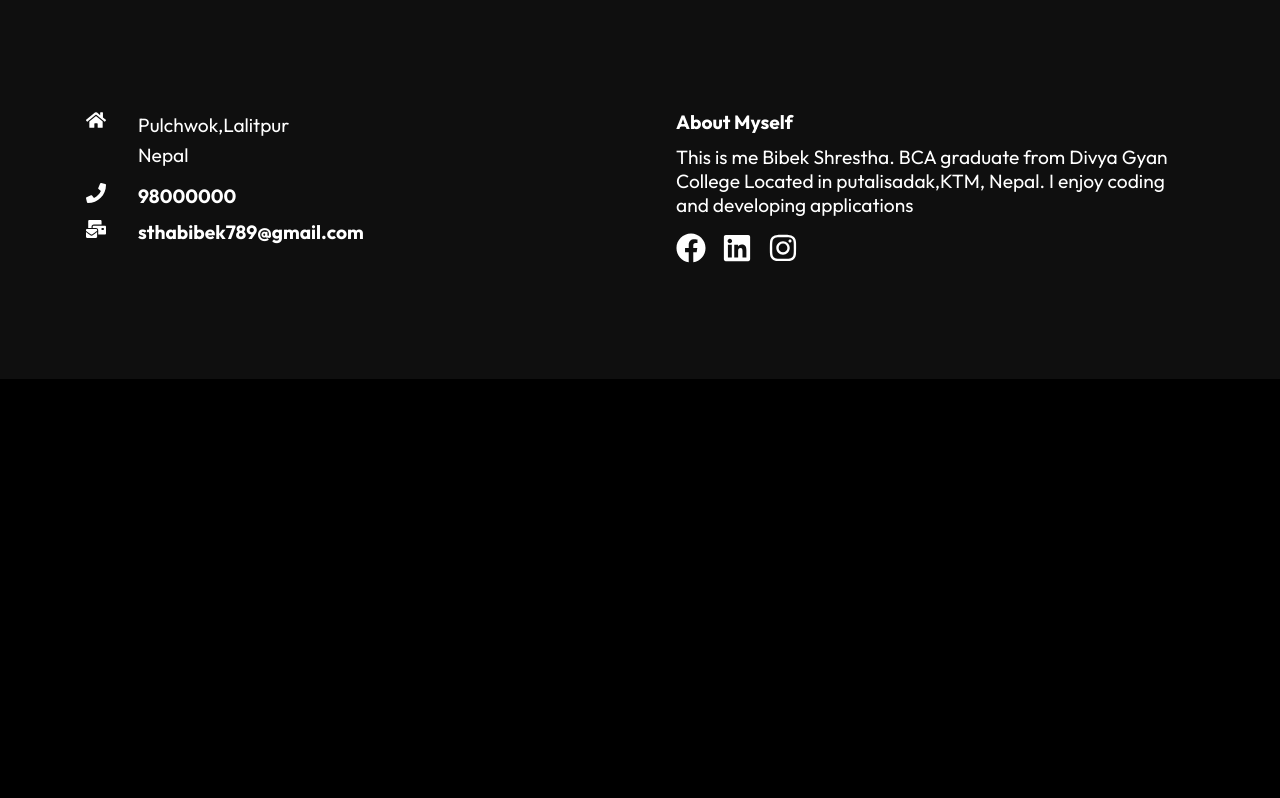
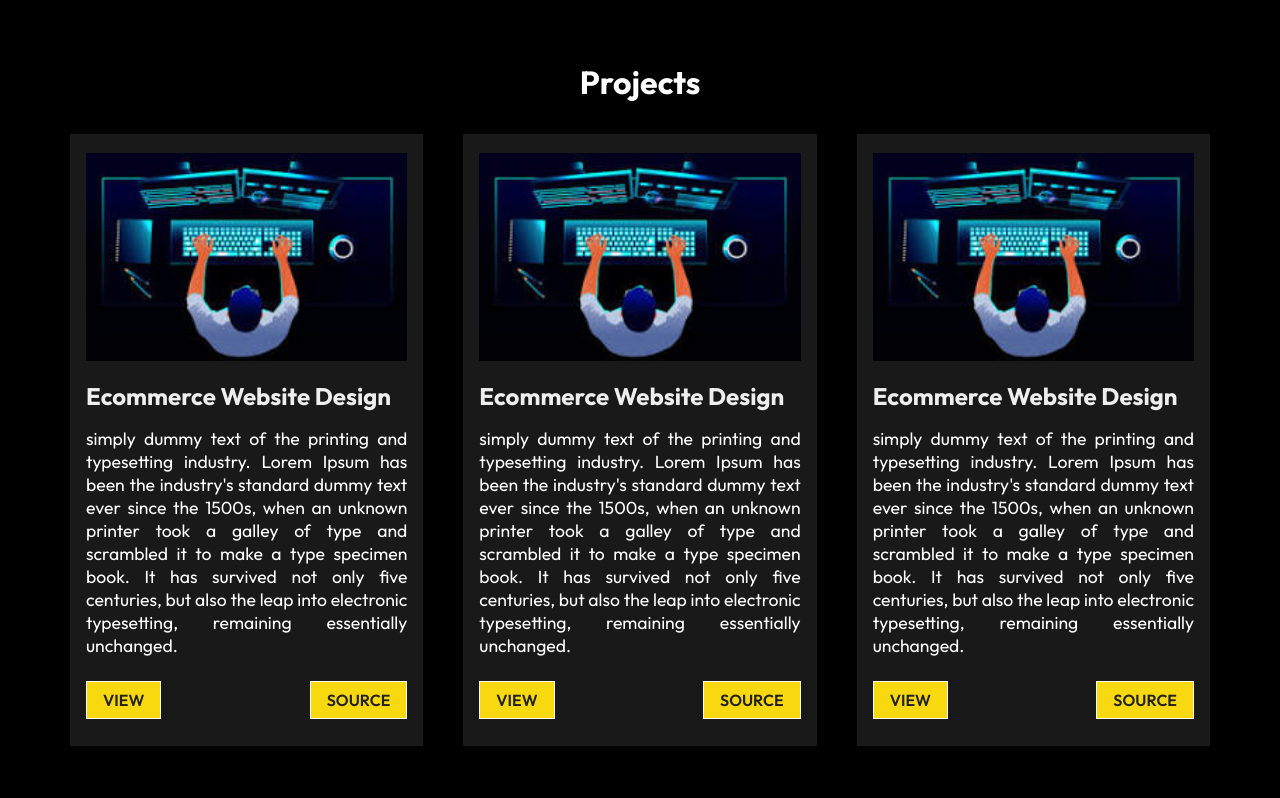
Before and after one commit to Vivek-Shrestha/portfolio, a React (Create React App) app: page / in a window 1280 px wide. Shown: the part 802-1600 px from the top of the page. Before the commit the page ends 1181 px from the top, so only its background shows below. Built offline with nearby package versions, Linux system fonts and the light colour scheme.

Commit message:
Dynamic card design

```diff
--- a/package.json
+++ b/package.json
@@ -4,6 +4,7 @@
   "private": true,
   "dependencies": {
     "@testing-library/jest-dom": "^5.17.0",
+   "@babel/plugin-proposal-private-property-in-object": "^1.0.0",
     "@testing-library/react": "^13.4.0",
     "@testing-library/user-event": "^13.5.0",
     "react": "^18.2.0",
--- /dev/null
+++ b/src/components/AboutContent.js
@@ -0,0 +1,34 @@
+import { Link } from "react-router-dom"
+import "./AboutContentStyles.css"
+
+import React from 'react'
+import React1 from "../assets/image.jpg"
+import React2 from "../assets/image.jpg"
+
+
+const AboutContent = () => {
+  return (
+    <div className="about">
+        <div className="left">
+            <h1>Who Am I?</h1>
+            <p>Hello i m  Software developer</p>
+            <Link to={"/contact"}>
+                <button className="btn">contact</button>
+            </Link>
+        </div>
+        <div className="right">
+            <div className="img-container">
+                <div className="img-stack top">
+                    <img src={React1} className="img" alt="true"/>
+                </div>
+                <div className="img-stack bottom">
+                    <img src={React2} className="img" alt="true"/>
+                </div>
+            </div>
+        </div>
+
+    </div>
+  )
+}
+
+export default AboutContent
--- /dev/null
+++ b/src/components/AboutContentStyles.css
@@ -0,0 +1,54 @@
+.about{
+    width: 100%;
+    margin: 3rem 0;
+    display: flex;
+    align-items: center;
+    justify-content: center;
+flex-wrap: wrap;
+height: 100%;
+}
+
+.about .left{
+    text-align: center;
+    margin: auto;
+    padding: 1rem;
+    max-width: 350px;
+}
+
+.about .left p{
+    margin: 1.2rem 0;
+}
+
+.about .right{
+    max-width: 720px;
+
+}
+
+.right .img-container{
+    display: grid;
+    grid-template-columns: repeat(12,1fr);
+    position: relative;
+    align-items: center;
+    text-align: center;
+
+}
+
+.right .img{
+    max-width: 90%;
+    border: 1px solid #333;
+
+}
+
+.right .top{
+    grid-column: 1 / span 8;
+    grid-row: 1;
+    padding-top: 20%;
+    z-index: 6;
+}
+
+.right .bottom{
+    grid-column: 4 / -1 ;
+    grid-row: 1;
+
+    z-index: 5;
+}
--- /dev/null
+++ b/src/components/Form.js
@@ -0,0 +1,27 @@
+import "./FormStyles.css"
+
+import React from 'react'
+
+const Form = () => {
+  return (
+    <div className="form">
+        <form>
+            <label>Your Name</label>
+            <input type="text"></input>
+
+            <label>Your Email</label>
+            <input type="email"></input>
+
+            <label>Subject</label>
+            <input type="text"></input>
+
+            <label>Your Message</label>
+            <textarea rows="6" placeholder="Type your message"/>
+
+            <button className="btn">Submit</button>
+        </form>
+    </div>
+  )
+}
+
+export default Form
--- /dev/null
+++ b/src/components/FormStyles.css
@@ -0,0 +1,21 @@
+label{
+    color: #fff;
+    margin-bottom: 0.5rem;
+}
+
+form{
+    display: flex;
+    flex-direction: column;
+    padding: 4rem 1rem;
+    margin: auto;
+    max-width: 600px;
+}
+
+form input, form textarea{
+    margin-bottom: 1rem;
+    padding: 10px 18px;
+    font-size: 1.2rem;
+    background-color: rgba(255, 255, 255, 0.1);
+    border-color:rgba(255, 255, 255, 0.1) ;
+    color: #f4f4f4;
+}
--- /dev/null
+++ b/src/components/Work.js
@@ -0,0 +1,30 @@
+import "./WorkCardStyles.css"
+import WorkCard from "./WorkCard"
+import WorkCardData from "./WorkCardData"
+
+import React from 'react'
+
+
+const Work = () => {
+  return (
+    <div className="work-container">
+        <h1 className="project-heading">Projects</h1>
+        <div className="project-container">
+            {WorkCardData.map((val,ind) =>{
+               return(
+                <WorkCard
+                key={ind}
+                imgsrc={val.imgsrc}
+                title={val.title}
+                text={val.text}
+                view={val.view}
+                />
+               )
+            })}
+
+        </div>
+    </div>
+  )
+}
+
+export default Work
--- a/src/components/WorkCard.js
+++ b/src/components/WorkCard.js
@@ -1,29 +1,24 @@
 import "./WorkCardStyles.css"
 
 import React from 'react'
-import pro1 from "../assets/image.jpg"
+
 import { NavLink } from "react-router-dom"
 
-const WorkCard = () => {
+const WorkCard = (props) => {
   return (
-    <div className="work-container">
-        <h1 className="project-heading">Projects</h1>
-        <div className="project-container">
     <div className="project-card">
-                <img src={pro1} alt="image"/>
-                <h2 className="project-title">Project Title</h2>
+    <img src={props.imgsrc} alt="image"/>
+    <h2 className="project-title">{props.title}</h2>
     <div className="pro-details">
-                    <p>This is a project paragraph</p>
+        <p>{props.text}</p>
         <div className="pro-btns">
-                        <NavLink to="url.com" className="btn">View</NavLink>
+            <NavLink to={props.view} className="btn">View</NavLink>
             <NavLink to="url.com" className="btn">Source</NavLink>
 
         </div>
     </div>
 
 </div>
-        </div>
-    </div>
   )
 }
 
--- /dev/null
+++ b/src/components/WorkCardData.js
@@ -0,0 +1,26 @@
+import pro1 from"../assets/download.jpg";
+import pro2 from"../assets/download.jpg";
+import pro3 from"../assets/download.jpg";
+
+
+const ProjectCardData =[
+    {
+        imgsrc:pro1,
+        title:"Ecommerce Website Design",
+        text:"simply dummy text of the printing and typesetting industry. Lorem Ipsum has been the industry's standard dummy text ever since the 1500s, when an unknown printer took a galley of type and scrambled it to make a type specimen book. It has survived not only five centuries, but also the leap into electronic typesetting, remaining essentially unchanged.",
+        view:"www.youtube.com"
+    },
+    {
+        imgsrc:pro2,
+        title:"Ecommerce Website Design",
+        text:"simply dummy text of the printing and typesetting industry. Lorem Ipsum has been the industry's standard dummy text ever since the 1500s, when an unknown printer took a galley of type and scrambled it to make a type specimen book. It has survived not only five centuries, but also the leap into electronic typesetting, remaining essentially unchanged.",
+        view:"www.youtube.com"
+    }, {
+        imgsrc:pro3,
+        title:"Ecommerce Website Design",
+        text:"simply dummy text of the printing and typesetting industry. Lorem Ipsum has been the industry's standard dummy text ever since the 1500s, when an unknown printer took a galley of type and scrambled it to make a type specimen book. It has survived not only five centuries, but also the leap into electronic typesetting, remaining essentially unchanged.",
+        view:"www.youtube.com"
+    }
+]
+
+export default ProjectCardData;
--- a/src/routes/About.js
+++ b/src/routes/About.js
@@ -3,6 +3,7 @@ import Navbar from '../components/Navbar';
 import HeroImg2 from '../components/HeroImg2';
 
 import Footer from '../components/Footer';
+import AboutContent from '../components/AboutContent';
 
 const About = () => {
   return (
@@ -10,6 +11,7 @@ const About = () => {
       <Navbar/>
       <HeroImg2 heading="ABOUT."
        text="Im a friendly Software Developer"/>
+       <AboutContent/>
       <About/>
     </div>
   )
--- a/src/routes/Contact.js
+++ b/src/routes/Contact.js
@@ -3,12 +3,14 @@ import Navbar from '../components/Navbar'
 
 import Footer from '../components/Footer'
 import HeroImg2 from '../components/HeroImg2'
+import Form from '../components/Form'
 
 const Contact = () => {
   return (
     <div>
       <Navbar/>
       <HeroImg2 heading="CONTACT." text="lets have a chat"/>
+      <Form/>
       <Footer/>
     </div>
   )
--- a/src/routes/Home.js
+++ b/src/routes/Home.js
@@ -1,7 +1,9 @@
 import React from 'react'
 import Navbar from '../components/Navbar'
 import HeroImg from '../components/HeroImg'
+import Work from "../components/Work"
 import Footer from '../components/Footer'
+
 
 
 function Home() {
@@ -9,6 +11,7 @@ function Home() {
     <div>
       <Navbar/>
       <HeroImg/>
+      <Work/>
       <Footer/>
     </div>
   )
--- a/src/routes/Project.js
+++ b/src/routes/Project.js
@@ -3,7 +3,7 @@ import Navbar from '../components/Navbar'
 import Footer from '../components/Footer'
 import HeroImg2 from '../components/HeroImg2'
 import PricingCard from '../components/PricingCard';
-import WorkCard from '../components/WorkCard';
+import Work from '../components/Work';
 
 const Project = () => {
   return (
@@ -11,7 +11,7 @@ const Project = () => {
       <Navbar/>
       <HeroImg2 heading="PROJECTS."
        text="Some of my most recent works"/>
-       <WorkCard/>
+       <Work/>
        <PricingCard/>
       <Footer/>
 
```
Lines whose indentation alone changed are shown as unchanged.
